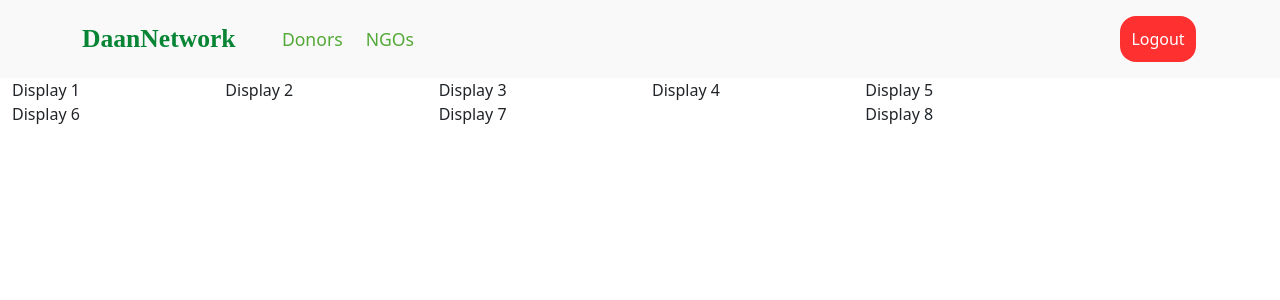
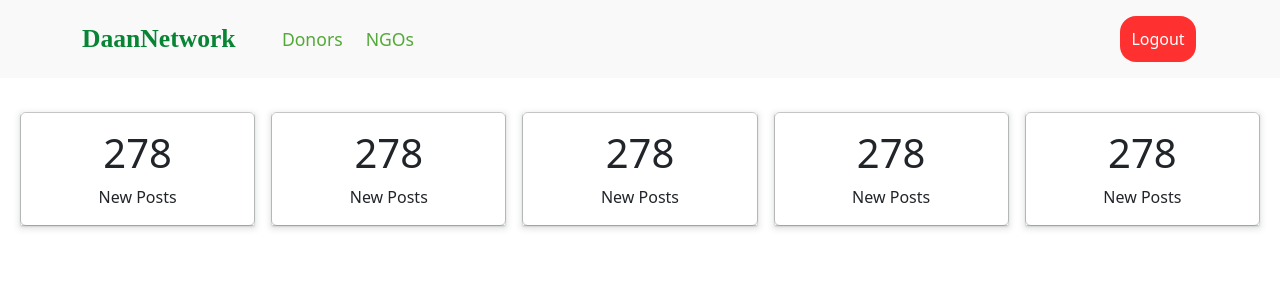
Before and after one commit to pavas23/DaanNetwork, a React (Create React App) app in the folder client/my-app/: page /admin-home in a window 1280 px wide. Shown: the top 300 px of the page. Built offline with nearby package versions, Linux system fonts and the light colour scheme; what @react-pdf/renderer would draw is missing.

Commit message:
top cards

```diff
--- a/client/my-app/src/components/Admin/AdminDashboard.jsx
+++ b/client/my-app/src/components/Admin/AdminDashboard.jsx
@@ -1,41 +1,19 @@
 import React from 'react';
 import { Container, Row, Col } from 'react-bootstrap';
+import DashboardCard from './DashboardCard';
 
 const AdminDashboard = () => {
   return (
-    <Container fluid>
-      {/* Displays on top */}
-      <Row>
-        <Col xs={12} md={2}>
-          Display 1
-        </Col>
-        <Col xs={12} md={2}>
-          Display 2
-        </Col>
-        <Col xs={12} md={2}>
-          Display 3
-        </Col>
-        <Col xs={12} md={2}>
-          Display 4
-        </Col>
-        <Col xs={12} md={2}>
-          Display 5
-        </Col>
-      </Row>
+    <div className='row p-4'>
+        <DashboardCard/>
+        <DashboardCard/>
+        <DashboardCard/>
+        <DashboardCard/>
+        <DashboardCard/>
 
-      {/* Displays below */}
-      <Row>
-        <Col xs={12} md={4}>
-          Display 6
-        </Col>
-        <Col xs={12} md={4}>
-          Display 7
-        </Col>
-        <Col xs={12} md={4}>
-          Display 8
-        </Col>
-      </Row>
-    </Container>
+
+    </div>
+
   );
 };
 
--- /dev/null
+++ b/client/my-app/src/components/Admin/DashboardCard.jsx
@@ -0,0 +1,28 @@
+import  styles from '../../css/Admin/AdminDashboard.module.css';
+
+
+const DashboardCard = (props) => {
+    return (
+        <div className="col-xl-3 col-sm-6 col-12 p-2 " style={{marginTop:'0.1rem',maxWidth:'20%'}}>
+        <div className="card">
+          <div className="card-content">
+            <div className={styles.topCard}>
+            <div className="card-body">
+              <div className="media d-flex justify-content-center">
+
+                <div className="media-body text-right ">
+                  <h1 style={{padding:'0'}}>278</h1>
+                  <span style={{textAlign:'center'}}>New Posts</span>
+                </div>
+              </div>
+            </div>
+
+            </div>
+
+          </div>
+        </div>
+      </div>
+    )
+}
+
+export default DashboardCard;
--- /dev/null
+++ b/client/my-app/src/css/Admin/AdminDashboard.module.css
@@ -0,0 +1,3 @@
+.topCard{
+    box-shadow: rgba(60, 64, 67, 0.3) 0px 1px 2px 0px, rgba(60, 64, 67, 0.15) 0px 2px 6px 2px;
+}
```
Also changed, not shown: 1 other file (tests, documents, lock files or other folders).
